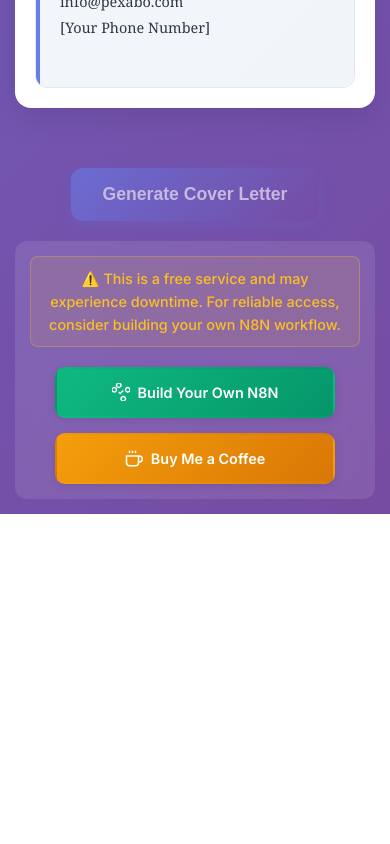
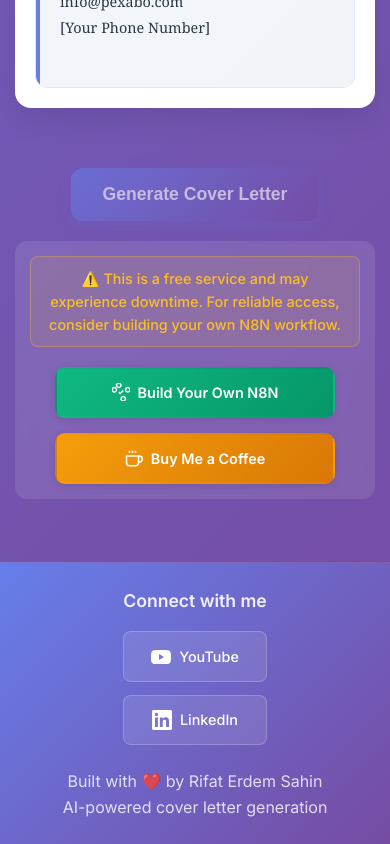
Before and after one commit to rifaterdemsahin/coverletter, a website: page index.html in a window 390 px wide. Shown: the part 3237-4081 px from the top of the page. Before the commit the page ends 3751 px from the top, so only its background shows below. Drawn offline with Linux system fonts and the light colour scheme.

Commit message:
Enhance project documentation and user interface. Add footer to index.html with social media links and author information. Update styles.css with responsive footer design and improved aesthetics. Revise version history section in cursor.md to include detailed changelog and version management guidelines.

```diff
--- a/index.html
+++ b/index.html
@@ -202,6 +202,34 @@
         </div>
     </div>
 
+    <footer class="footer">
+        <div class="footer-content">
+            <div class="footer-section">
+                <h3>Connect with me</h3>
+                <div class="social-links">
+                    <a href="https://www.youtube.com/@RifatErdemSahin" target="_blank" class="social-link youtube-link">
+                        <svg viewBox="0 0 24 24" fill="currentColor">
+                            <path d="M23.498 6.186a3.016 3.016 0 0 0-2.122-2.136C19.505 3.545 12 3.545 12 3.545s-7.505 0-9.377.505A3.017 3.017 0 0 0 .502 6.186C0 8.07 0 12 0 12s0 3.93.502 5.814a3.016 3.016 0 0 0 2.122 2.136c1.871.505 9.376.505 9.376.505s7.505 0 9.377-.505a3.015 3.015 0 0 0 2.122-2.136C24 15.93 24 12 24 12s0-3.93-.502-5.814zM9.545 15.568V8.432L15.818 12l-6.273 3.568z"/>
+                        </svg>
+                        YouTube
+                    </a>
+                    <a href="https://www.linkedin.com/in/rifaterdemsahin/" target="_blank" class="social-link linkedin-link">
+                        <svg viewBox="0 0 24 24" fill="currentColor">
+                            <path d="M20.447 20.452h-3.554v-5.569c0-1.328-.027-3.037-1.852-3.037-1.853 0-2.136 1.445-2.136 2.939v5.667H9.351V9h3.414v1.561h.046c.477-.9 1.637-1.85 3.37-1.85 3.601 0 4.267 2.37 4.267 5.455v6.286zM5.337 7.433c-1.144 0-2.063-.926-2.063-2.065 0-1.138.92-2.063 2.063-2.063 1.14 0 2.064.925 2.064 2.063 0 1.139-.925 2.065-2.064 2.065zm1.782 13.019H3.555V9h3.564v11.452zM22.225 0H1.771C.792 0 0 .774 0 1.729v20.542C0 23.227.792 24 1.771 24h20.451C23.2 24 24 23.227 24 22.271V1.729C24 .774 23.2 0 22.222 0h.003z"/>
+                        </svg>
+                        LinkedIn
+                    </a>
+                </div>
+            </div>
+            <div class="footer-section">
+                <p class="footer-text">
+                    Built with ❤️ by Rifat Erdem Sahin<br>
+                    AI-powered cover letter generation
+                </p>
+            </div>
+        </div>
+    </footer>
+
     <script src="script.js"></script>
 </body>
 </html>
--- a/styles.css
+++ b/styles.css
@@ -574,3 +574,125 @@
         padding: 15px;
     }
 }
+
+/* Footer styles */
+.footer {
+    background: linear-gradient(135deg, #667eea 0%, #764ba2 100%);
+    color: white;
+    padding: 2rem 0;
+    margin-top: 3rem;
+    border-top: 1px solid rgba(255, 255, 255, 0.1);
+}
+
+.footer-content {
+    max-width: 1200px;
+    margin: 0 auto;
+    padding: 0 1rem;
+    display: flex;
+    justify-content: space-between;
+    align-items: center;
+    flex-wrap: wrap;
+    gap: 2rem;
+}
+
+.footer-section h3 {
+    margin: 0 0 1rem 0;
+    font-size: 1.1rem;
+    font-weight: 600;
+    color: rgba(255, 255, 255, 0.9);
+}
+
+.social-links {
+    display: flex;
+    gap: 1rem;
+    align-items: center;
+}
+
+.social-link {
+    display: flex;
+    align-items: center;
+    gap: 0.5rem;
+    padding: 0.75rem 1rem;
+    background: rgba(255, 255, 255, 0.1);
+    border-radius: 8px;
+    color: white;
+    text-decoration: none;
+    font-weight: 500;
+    transition: all 0.3s ease;
+    border: 1px solid rgba(255, 255, 255, 0.2);
+}
+
+.social-link:hover {
+    background: rgba(255, 255, 255, 0.2);
+    transform: translateY(-2px);
+    box-shadow: 0 4px 12px rgba(0, 0, 0, 0.2);
+}
+
+.social-link svg {
+    width: 20px;
+    height: 20px;
+    flex-shrink: 0;
+}
+
+.youtube-link:hover svg {
+    fill: #ff0000;
+}
+
+.linkedin-link:hover svg {
+    fill: #0077b5;
+}
+
+.footer-text {
+    margin: 0;
+    text-align: right;
+    color: rgba(255, 255, 255, 0.8);
+    line-height: 1.6;
+}
+
+.footer-text br {
+    display: none;
+}
+
+/* Responsive footer */
+@media (max-width: 768px) {
+    .footer-content {
+        flex-direction: column;
+        text-align: center;
+        gap: 1.5rem;
+    }
+
+    .footer-text {
+        text-align: center;
+    }
+
+    .footer-text br {
+        display: block;
+    }
+
+    .social-links {
+        justify-content: center;
+    }
+
+    .social-link {
+        padding: 0.6rem 0.8rem;
+        font-size: 0.9rem;
+    }
+}
+
+@media (max-width: 480px) {
+    .footer {
+        padding: 1.5rem 0;
+    }
+
+    .social-links {
+        flex-direction: column;
+        gap: 0.8rem;
+        width: 100%;
+    }
+
+    .social-link {
+        width: 100%;
+        justify-content: center;
+        padding: 0.8rem 1rem;
+    }
+}
```
Also changed, not shown: cursor.md (+70 -11 lines), CHANGELOG.md (added), 1 other file.
